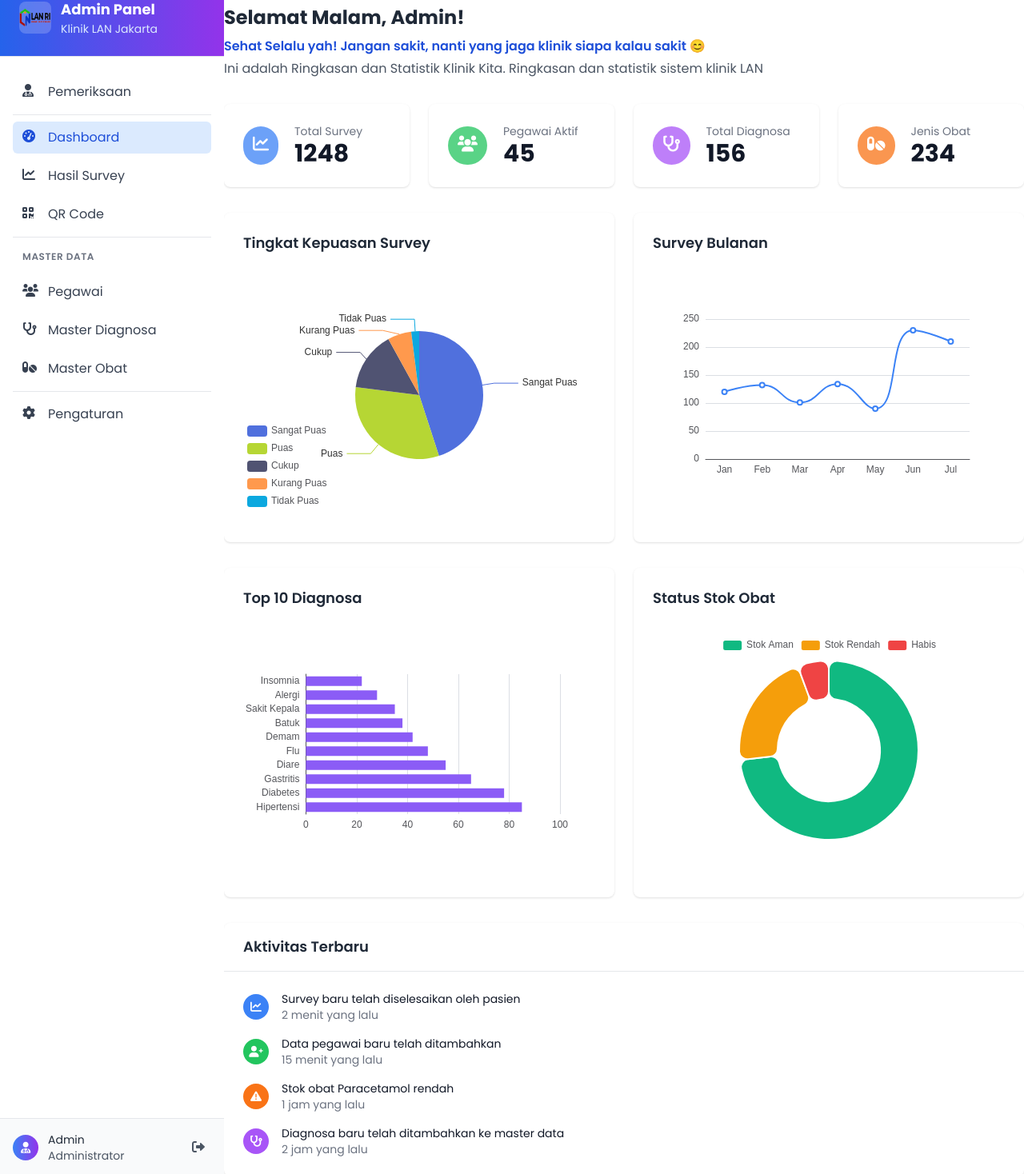
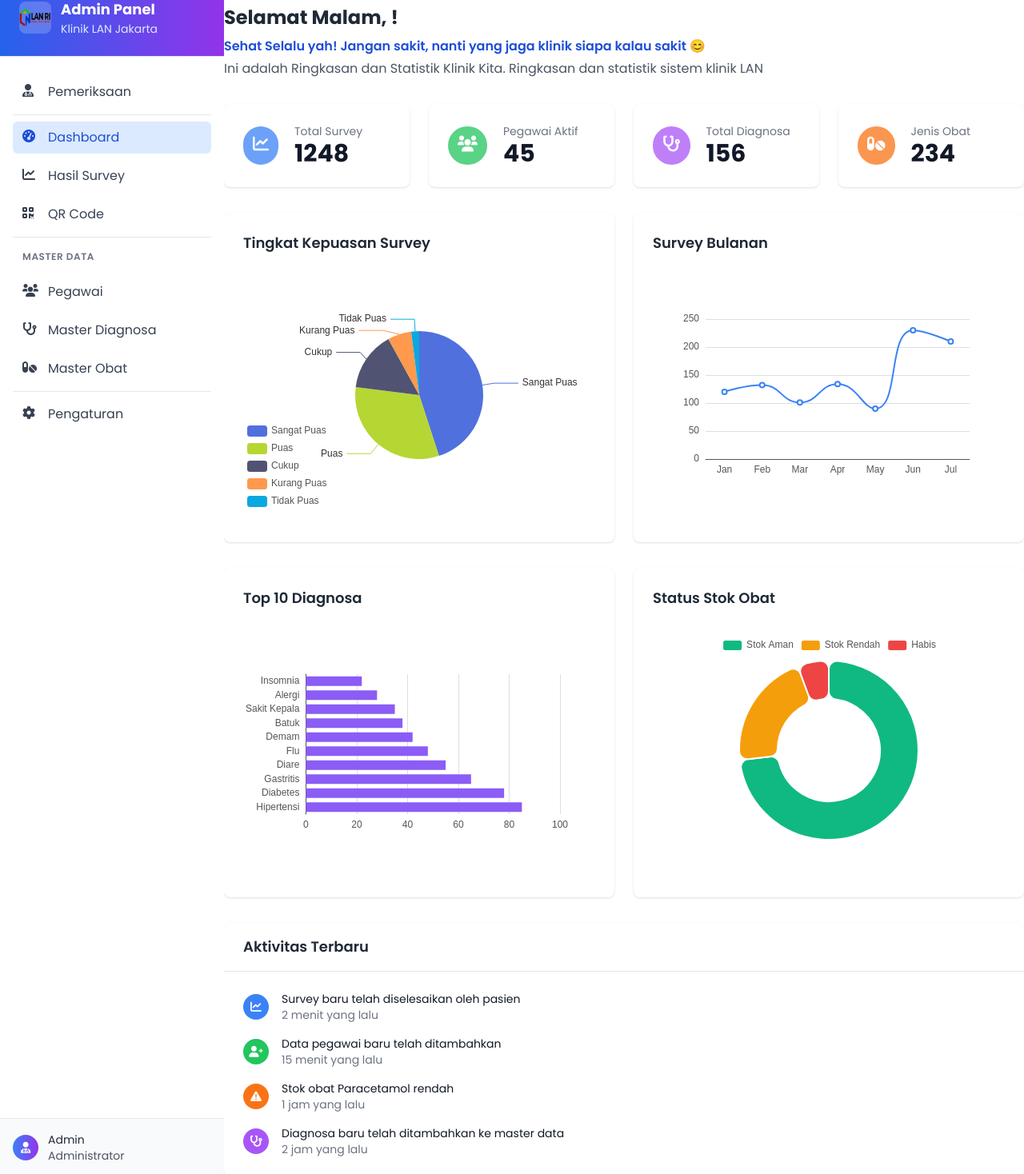
Before and after one commit to pujisubarkah/survey_poliklinik, a Nuxt app: page /admin/dashboard in a window 1280 px wide. Shown: the part 123-1591 px from the top of the page at 80% size. Built offline with nearby package versions, Linux system fonts and the light colour scheme.

Commit message:
first commit

```diff
--- a/components/sidebar.vue
+++ b/components/sidebar.vue
@@ -1,6 +1,15 @@
 <!-- components/sidebar.vue -->
 <template>
   <div class="sidebar-container">
+    <!-- Sidebar Toggle Button (Hamburger) -->
+    <button
+      class="fixed top-4 left-4 z-50 p-2 rounded-md bg-white shadow-lg lg:hidden"
+      @click="isOpen = true"
+      v-if="!isOpen"
+      aria-label="Buka Sidebar"
+    >
+      <i class="fas fa-bars text-xl text-blue-700"></i>
+    </button>
     <!-- Sidebar Overlay for mobile -->
     <div
       v-if="isOpen"
@@ -155,25 +164,21 @@
               <i class="fas fa-user-md text-white text-sm"></i>
             </div>
             <div class="text-sm">
-              <p class="font-medium text-gray-800">Admin</p>
-              <p class="text-gray-600">Administrator</p>
+              <p class="font-medium text-gray-800">
+                {{ userStore.user && userStore.user.nama ? userStore.user.nama : 'Admin' }}
+              </p>
+              <p class="text-gray-600">
+                {{ userStore.user && userStore.user.role ? userStore.user.role : 'Administrator' }}
+              </p>
                       </div>
                     </div>
-          <button
-            @click="logout"
-            class="p-2 rounded-md hover:bg-gray-100 text-gray-600 transition-colors"
-            title="Logout"
-          >
-            <i class="fas fa-sign-out-alt"></i>
-          </button>
                   </div>
                 </div>
               </div>
             </div>
           </template>
-
           <script setup>
-import { ref } from 'vue'
+          import { ref, computed } from 'vue'
 
           // Props
           const props = defineProps({
@@ -201,10 +206,12 @@ const closeSidebar = () => {
             isOpen.value = false
           }
 
+          import { useUserStore } from '~/stores/user'
+          const userStore = useUserStore()
+
           const logout = async () => {
             if (confirm('Apakah Anda yakin ingin logout?')) {
-    // Here you would typically clear authentication tokens
-    // and redirect to login page
+              userStore.logout()
               await navigateTo('/login')
             }
           }
--- a/pages/[slug]/dashboard.vue
+++ b/pages/[slug]/dashboard.vue
@@ -130,7 +130,14 @@
 
 <script setup>
 import { ref, onMounted, computed } from 'vue'
-// Greeting by time
+import { useUserStore } from '~/stores/user'
+import { storeToRefs } from 'pinia'
+import * as echarts from 'echarts'
+
+const userStore = useUserStore()
+userStore.hydrate()
+const { user } = storeToRefs(userStore)
+
 const greeting = computed(() => {
   const hour = new Date().getHours()
   if (hour < 11) return 'Selamat Pagi'
@@ -138,18 +145,11 @@ const greeting = computed(() => {
   if (hour < 18) return 'Selamat Sore'
   return 'Selamat Malam'
 })
-import { useRoute } from 'vue-router'
-import * as echarts from 'echarts'
-// Ambil nama dari slug route dan format agar lebih rapi
-const route = useRoute()
+
 const displayName = computed(() => {
-  const slug = route.params.slug || ''
-  // Ubah slug ke format nama (rindra-hidayat => Rindra Hidayat)
-  return slug
-    .toString()
-    .split('-')
-    .map(s => s.charAt(0).toUpperCase() + s.slice(1))
-    .join(' ')
+  if (user.value && user.value.nama) return user.value.nama
+  if (user.value && user.value.username) return user.value.username
+  return ''
 })
 
 // Set layout
--- a/pages/index.vue
+++ b/pages/index.vue
@@ -29,10 +29,10 @@
             <img src="/lanri_.png" alt="Logo LAN RI" class="h-[70px] mb-4 self-start drop-shadow-lg" />
             <div class="mt-4 w-full">
               <div class="text-xl font-bold mb-2 leading-normal" style="white-space:normal;">KLINIK LAN</div>
-              <div class="mb-2"><i class="fas fa-street-view mr-2"></i>Jl. Veteran No. 10 Jakarta Pusat</div>
-              <div class="mb-2"><i class="fas fa-phone mr-2"></i>1111 / <i class="fas fa-fax mr-1"></i>111</div>
-              <div class="mb-2"><i class="fas fa-envelope mr-2"></i>cs@rs-simpel.com</div>
-              <div class="mb-2"><i class="fas fa-globe mr-2"></i>simgos.kemkes.go.id</div>
+              <div class="mb-2"><i class="fas fa-street-view mr-2"></i>Jl. Veteran No. 10 Jakarta Pusat, 10110</div>
+              <div class="mb-2"><i class="fas fa-phone mr-2"></i>021-3847517 / <i class="fas fa-fax mr-1"></i>021-3847517</div>
+              <div class="mb-2"><i class="fas fa-envelope mr-2"></i>cs@klinik.lan.go.id</div>
+              <div class="mb-2"><i class="fas fa-globe mr-2"></i>klinik.lan.go.id</div>
             </div>
           </div>
         </div>
--- a/stores/user.ts
+++ b/stores/user.ts
@@ -1,4 +1,5 @@
 import { defineStore } from 'pinia'
+
 export const useUserStore = defineStore('user', {
   state: () => ({
     user: null
@@ -6,9 +7,23 @@ export const useUserStore = defineStore('user', {
   actions: {
     setUser(user: any) {
       this.user = user
+      if (typeof window !== 'undefined') {
+        localStorage.setItem('user', JSON.stringify(user))
+      }
+    },
+    hydrate() {
+      if (typeof window !== 'undefined') {
+        const userStr = localStorage.getItem('user')
+        if (userStr) {
+          this.user = JSON.parse(userStr)
+        }
+      }
     },
     logout() {
       this.user = null
+      if (typeof window !== 'undefined') {
+        localStorage.removeItem('user')
+      }
     }
   }
 })
```
Lines whose indentation alone changed are shown as unchanged.
